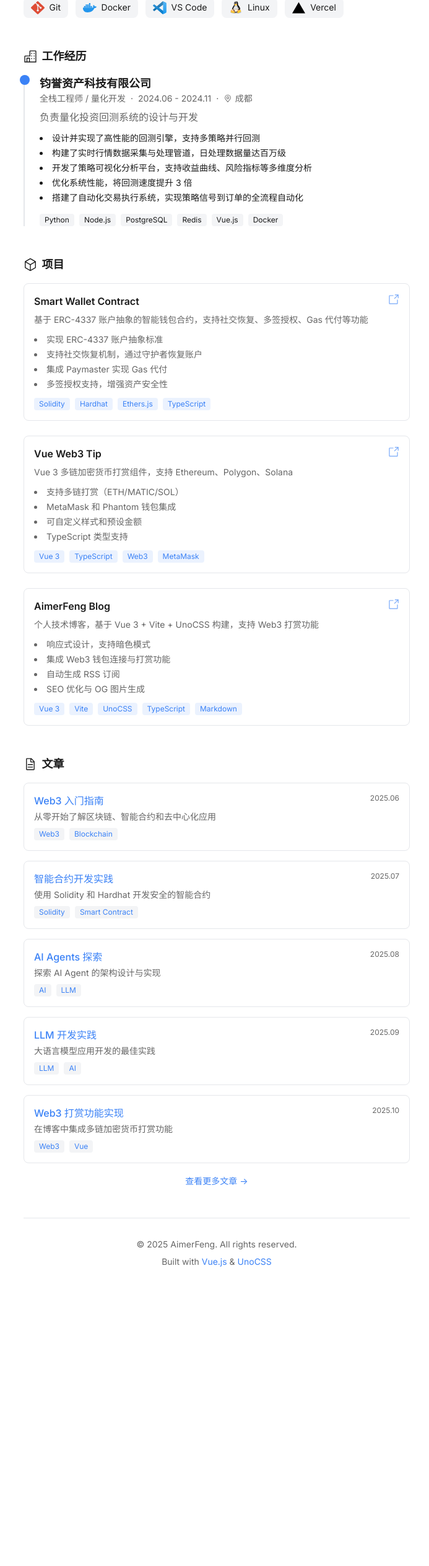
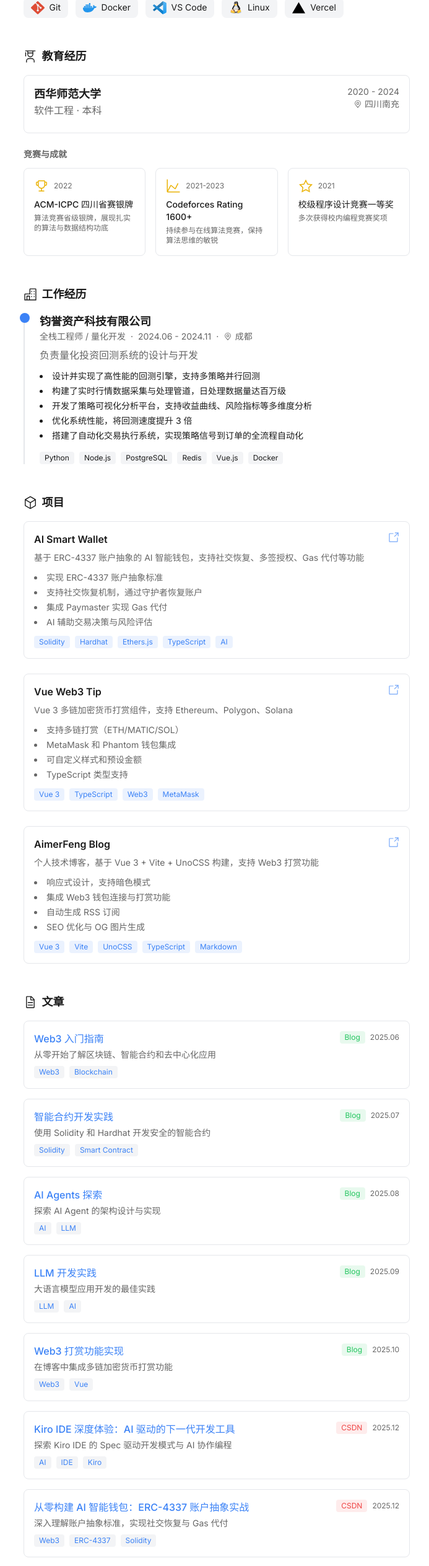
Before and after one commit to aimerfeng/aimerfeng-cv, a Vue app: page / in a window 1280 px wide. Shown: the part 862-3389 px from the top of the page at 62% size, without its empty margins (290-983 px from the left). Before the commit the page ends 2956 px from the top, so only its background shows below. Built offline with nearby package versions, Linux system fonts and the light colour scheme.

Commit message:
feat: add education section with ACM achievements, update articles with CSDN links, update smart wallet project

```diff
--- a/src/App.vue
+++ b/src/App.vue
@@ -2,6 +2,7 @@
 import { useDark, useToggle } from '@vueuse/core'
 import Header from './components/Header.vue'
 import TechStack from './components/TechStack.vue'
+import Education from './components/Education.vue'
 import Experience from './components/Experience.vue'
 import Projects from './components/Projects.vue'
 import Articles from './components/Articles.vue'
@@ -35,6 +36,7 @@ const toggleDark = useToggle(isDark)
     <main class="max-w-2xl mx-auto px-6 py-12">
       <Header />
       <TechStack />
+      <Education />
       <Experience />
       <Projects />
       <Articles />
--- a/src/components/Articles.vue
+++ b/src/components/Articles.vue
@@ -1,41 +1,77 @@
 <script setup lang="ts">
-const articles = [
+// 博客文章
+const blogArticles = [
   {
     title: 'Web3 入门指南',
     description: '从零开始了解区块链、智能合约和去中心化应用',
-    url: 'https://aimerfeng.me/posts/web3-intro',
+    url: 'https://aimer-feng-blog.vercel.app/posts/web3-intro',
     date: '2025.06',
     tags: ['Web3', 'Blockchain'],
+    source: 'Blog',
   },
   {
     title: '智能合约开发实践',
     description: '使用 Solidity 和 Hardhat 开发安全的智能合约',
-    url: 'https://aimerfeng.me/posts/smart-contracts',
+    url: 'https://aimer-feng-blog.vercel.app/posts/smart-contracts',
     date: '2025.07',
     tags: ['Solidity', 'Smart Contract'],
+    source: 'Blog',
   },
   {
     title: 'AI Agents 探索',
     description: '探索 AI Agent 的架构设计与实现',
-    url: 'https://aimerfeng.me/posts/ai-agents',
+    url: 'https://aimer-feng-blog.vercel.app/posts/ai-agents',
     date: '2025.08',
     tags: ['AI', 'LLM'],
+    source: 'Blog',
   },
   {
     title: 'LLM 开发实践',
     description: '大语言模型应用开发的最佳实践',
-    url: 'https://aimerfeng.me/posts/llm-dev',
+    url: 'https://aimer-feng-blog.vercel.app/posts/llm-dev',
     date: '2025.09',
     tags: ['LLM', 'AI'],
+    source: 'Blog',
   },
   {
     title: 'Web3 打赏功能实现',
     description: '在博客中集成多链加密货币打赏功能',
-    url: 'https://aimerfeng.me/posts/web3-tip-feature',
+    url: 'https://aimer-feng-blog.vercel.app/posts/web3-tip-feature',
     date: '2025.10',
     tags: ['Web3', 'Vue'],
+    source: 'Blog',
   },
 ]
+
+// CSDN 文章
+const csdnArticles = [
+  {
+    title: 'Kiro IDE 深度体验：AI 驱动的下一代开发工具',
+    description: '探索 Kiro IDE 的 Spec 驱动开发模式与 AI 协作编程',
+    url: 'https://blog.csdn.net/qq_61185581/article/details/156094069',
+    date: '2025.12',
+    tags: ['AI', 'IDE', 'Kiro'],
+    source: 'CSDN',
+  },
+  {
+    title: '从零构建 AI 智能钱包：ERC-4337 账户抽象实战',
+    description: '深入理解账户抽象标准，实现社交恢复与 Gas 代付',
+    url: 'https://blog.csdn.net/qq_61185581/article/details/156061260',
+    date: '2025.12',
+    tags: ['Web3', 'ERC-4337', 'Solidity'],
+    source: 'CSDN',
+  },
+  {
+    title: 'Vue 3 组件库开发实践：从设计到发布',
+    description: '使用 Vite 构建可复用的 Vue 3 组件库',
+    url: 'https://blog.csdn.net/qq_61185581/article/details/156009140',
+    date: '2025.12',
+    tags: ['Vue 3', 'Component', 'npm'],
+    source: 'CSDN',
+  },
+]
+
+const allArticles = [...blogArticles, ...csdnArticles]
 </script>
 
 <template>
@@ -47,8 +83,8 @@ const articles = [
 
     <div class="space-y-4">
       <a
-        v-for="article in articles"
-        :key="article.title"
+        v-for="article in allArticles"
+        :key="article.url"
         :href="article.url"
         target="_blank"
         rel="noopener noreferrer"
@@ -58,7 +94,15 @@ const articles = [
           <h3 class="font-medium group-hover:text-blue-500 transition-colors">
             {{ article.title }}
           </h3>
-          <span class="text-xs text-light">{{ article.date }}</span>
+          <div class="flex items-center gap-2">
+            <span
+              class="px-2 py-0.5 rounded text-xs"
+              :class="article.source === 'CSDN' ? 'bg-red-500/10 text-red-500' : 'bg-green-500/10 text-green-500'"
+            >
+              {{ article.source }}
+            </span>
+            <span class="text-xs text-light">{{ article.date }}</span>
+          </div>
         </div>
 
         <p class="text-sm text-light mb-2">{{ article.description }}</p>
@@ -77,7 +121,7 @@ const articles = [
 
     <div class="mt-4 text-center">
       <a
-        href="https://aimerfeng.me/posts"
+        href="https://aimer-feng-blog.vercel.app/posts"
         target="_blank"
         rel="noopener noreferrer"
         class="text-sm text-blue-500 hover:underline"
--- /dev/null
+++ b/src/components/Education.vue
@@ -0,0 +1,73 @@
+<script setup lang="ts">
+const education = {
+  school: '西华师范大学',
+  degree: '本科',
+  major: '软件工程',
+  period: '2020 - 2024',
+  location: '四川南充',
+}
+
+const achievements = [
+  {
+    title: 'ACM-ICPC 四川省赛银牌',
+    icon: 'i-carbon-trophy',
+    description: '算法竞赛省级银牌，展现扎实的算法与数据结构功底',
+    year: '2022',
+  },
+  {
+    title: 'Codeforces Rating 1600+',
+    icon: 'i-carbon-chart-line',
+    description: '持续参与在线算法竞赛，保持算法思维的敏锐',
+    year: '2021-2023',
+  },
+  {
+    title: '校级程序设计竞赛一等奖',
+    icon: 'i-carbon-star',
+    description: '多次获得校内编程竞赛奖项',
+    year: '2021',
+  },
+]
+</script>
+
+<template>
+  <section class="mb-12">
+    <h2 class="section-title flex items-center gap-2">
+      <div class="i-carbon-education" />
+      教育经历
+    </h2>
+
+    <!-- 学校信息 -->
+    <div class="p-4 border border-gray-200 dark:border-gray-700 rounded-lg mb-6">
+      <div class="flex items-start justify-between mb-2">
+        <div>
+          <h3 class="font-semibold text-lg">{{ education.school }}</h3>
+          <p class="text-light">{{ education.major }} · {{ education.degree }}</p>
+        </div>
+        <div class="text-right text-sm text-light">
+          <div>{{ education.period }}</div>
+          <div class="flex items-center gap-1 justify-end">
+            <div class="i-carbon-location text-xs" />
+            {{ education.location }}
+          </div>
+        </div>
+      </div>
+    </div>
+
+    <!-- 竞赛成就 -->
+    <h3 class="text-sm font-semibold text-light mb-3">竞赛与成就</h3>
+    <div class="grid gap-4 md:grid-cols-3">
+      <div
+        v-for="achievement in achievements"
+        :key="achievement.title"
+        class="p-4 border border-gray-200 dark:border-gray-700 rounded-lg hover:border-yellow-500 transition-colors"
+      >
+        <div class="flex items-center gap-2 mb-2">
+          <div :class="achievement.icon" class="text-yellow-500 text-xl" />
+          <span class="text-xs text-light">{{ achievement.year }}</span>
+        </div>
+        <h4 class="font-medium text-sm mb-1">{{ achievement.title }}</h4>
+        <p class="text-xs text-light">{{ achievement.description }}</p>
+      </div>
+    </div>
+  </section>
+</template>
--- a/src/components/Projects.vue
+++ b/src/components/Projects.vue
@@ -1,15 +1,15 @@
 <script setup lang="ts">
 const projects = [
   {
-    name: 'Smart Wallet Contract',
-    description: '基于 ERC-4337 账户抽象的智能钱包合约，支持社交恢复、多签授权、Gas 代付等功能',
-    url: 'https://github.com/aimerfeng', // 待更新
-    techStack: ['Solidity', 'Hardhat', 'Ethers.js', 'TypeScript'],
+    name: 'AI Smart Wallet',
+    description: '基于 ERC-4337 账户抽象的 AI 智能钱包，支持社交恢复、多签授权、Gas 代付等功能',
+    url: 'https://github.com/aimerfeng/AI-Smart-Wallet',
+    techStack: ['Solidity', 'Hardhat', 'Ethers.js', 'TypeScript', 'AI'],
     highlights: [
       '实现 ERC-4337 账户抽象标准',
       '支持社交恢复机制，通过守护者恢复账户',
       '集成 Paymaster 实现 Gas 代付',
-      '多签授权支持，增强资产安全性',
+      'AI 辅助交易决策与风险评估',
     ],
   },
   {
```
